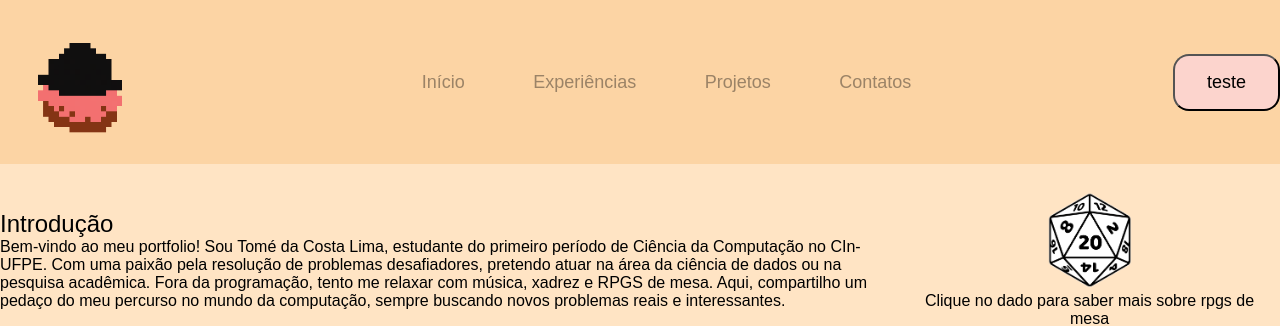
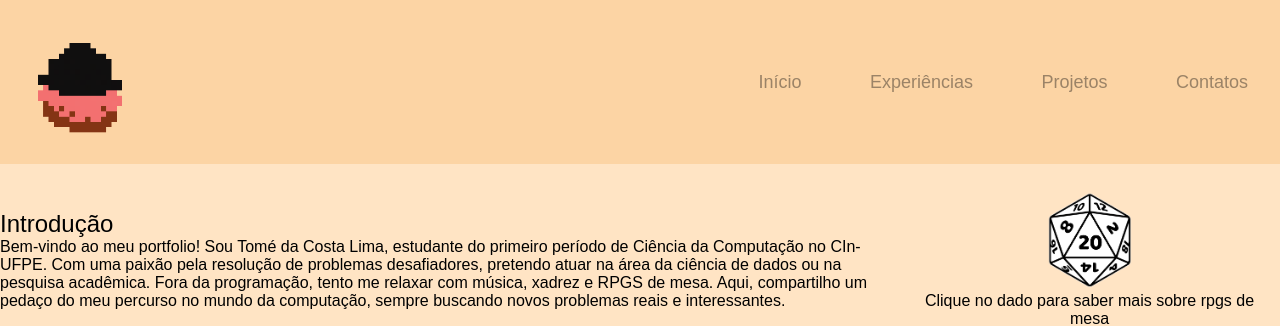
Before and after one commit to tclcin/projetoweb-tcl, a plain HTML site: page index.html in a window 1280 px wide. Shown: the top 326 px of the page. Drawn offline with Linux system fonts and the light colour scheme; a web font is replaced by a local one.

Commit message:
tirei o botão

```diff
--- a/index.html
+++ b/index.html
@@ -27,9 +27,6 @@
                     <li><a href="#contatos">Contatos</a></li>
                 </ul>
             </nav>
-            <button class="botao">
-                teste
-            </button>
         </div>
     </header>
 
```
